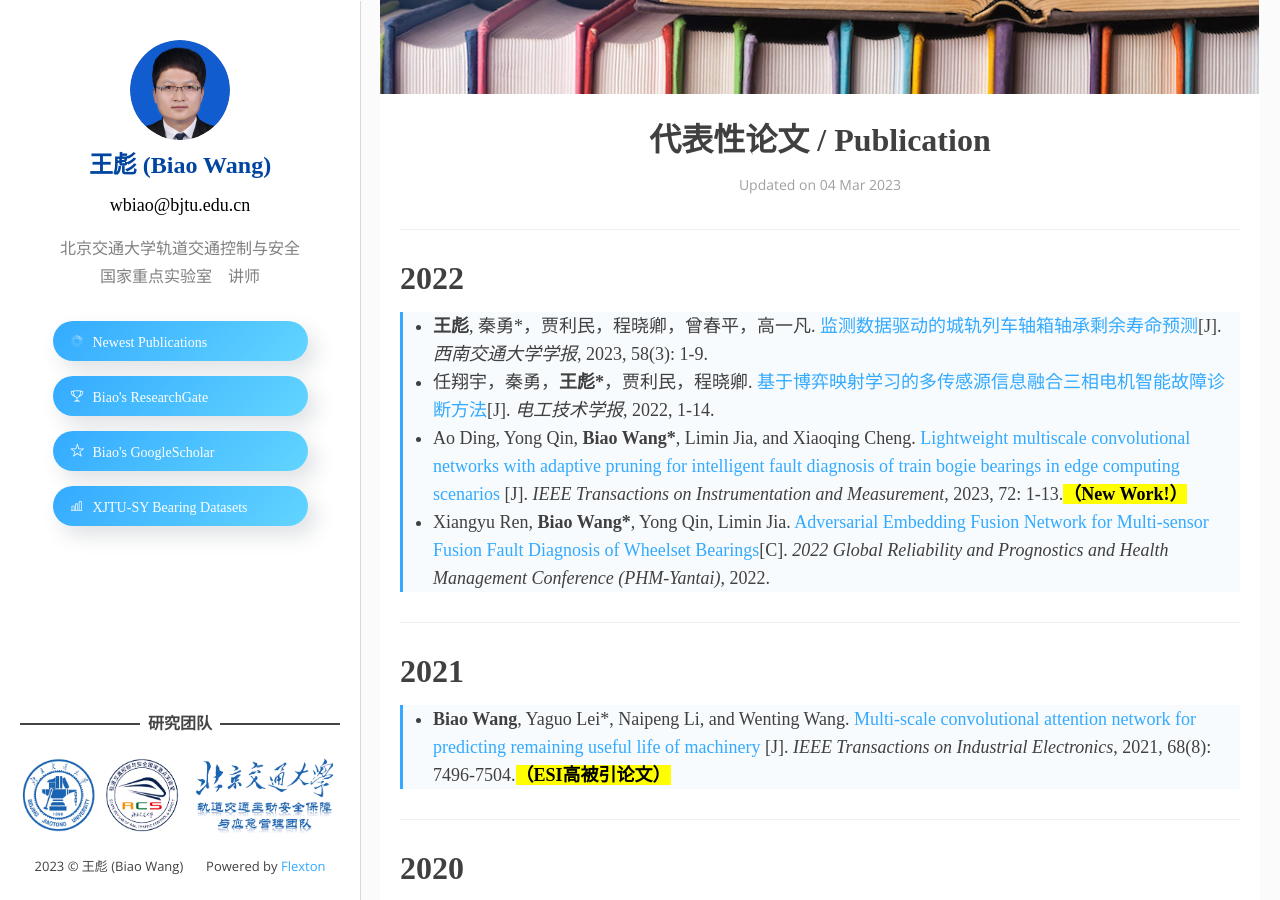
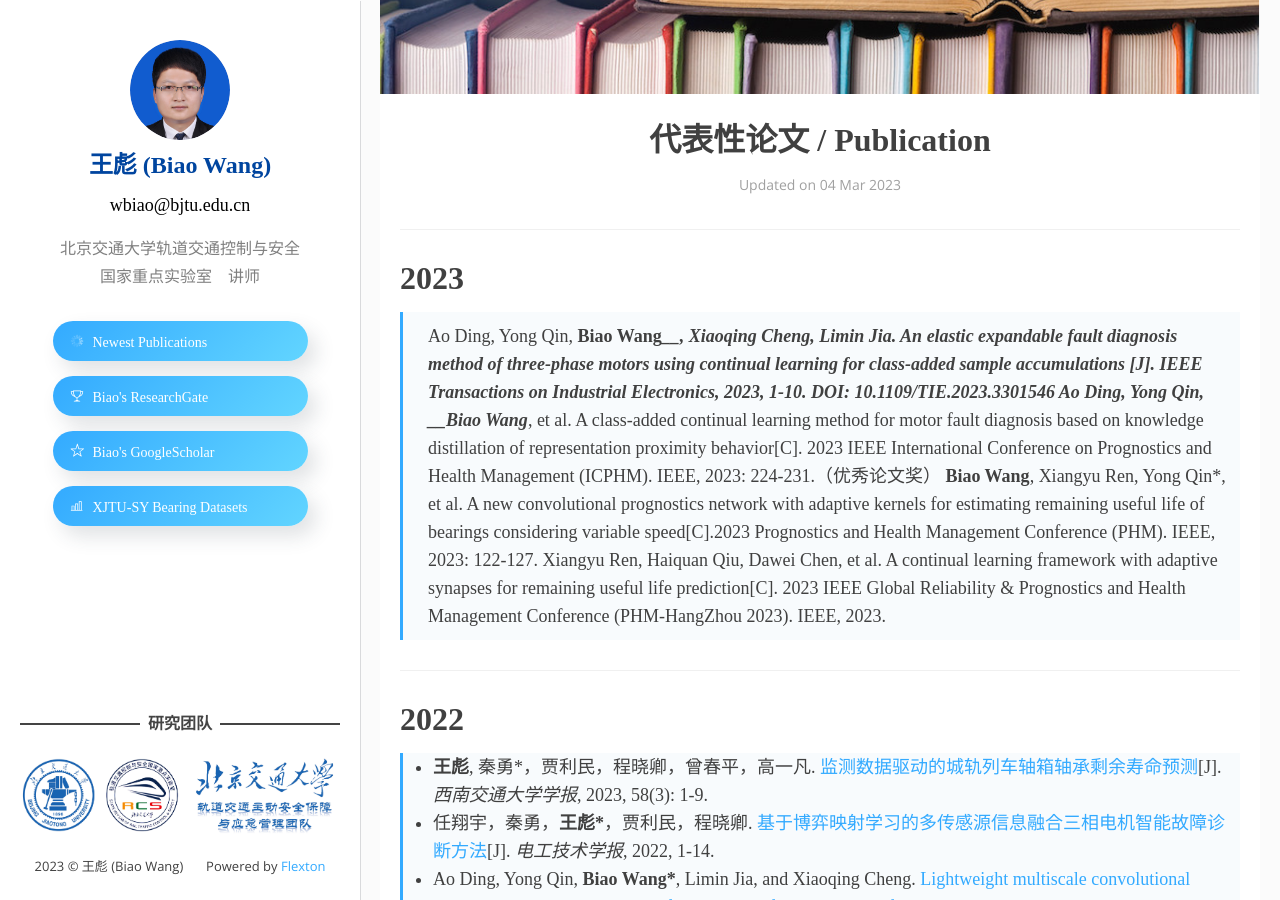
Before and after one commit to WangBiaoXJTU/WangBiaoXJTU.github.io, a Jekyll site: the page built from _posts/2021-06-28-publication.markdown, in a window 1280 px wide and 900 px high, scrolled down 419 px. Built offline with Jekyll 4.4.1, drawn with Linux system fonts in a browser that asks for light colours; some web fonts are replaced.

Commit message:
Update 2021-06-28-publication.markdown

```diff
--- a/_posts/2021-06-28-publication.markdown
+++ b/_posts/2021-06-28-publication.markdown
@@ -8,6 +8,13 @@ introduction: Some representative publications, including research articles, con
 tags:
 categories:
 ---
+***
+# 2023
+> Ao Ding, Yong Qin, __Biao Wang*__, Xiaoqing Cheng, Limin Jia. An elastic expandable fault diagnosis method of three-phase motors using continual learning for class-added sample accumulations [J]. IEEE Transactions on Industrial Electronics, 2023, 1-10. DOI: 10.1109/TIE.2023.3301546
+> Ao Ding, Yong Qin, __Biao Wang*__, et al. A class-added continual learning method for motor fault diagnosis based on knowledge distillation of representation proximity behavior[C]. 2023 IEEE International Conference on Prognostics and Health Management (ICPHM). IEEE, 2023: 224-231.（优秀论文奖）
+> __Biao Wang__, Xiangyu Ren, Yong Qin*, et al. A new convolutional prognostics network with adaptive kernels for estimating remaining useful life of bearings considering variable speed[C].2023 Prognostics and Health Management Conference (PHM). IEEE, 2023: 122-127.
+> Xiangyu Ren, Haiquan Qiu, Dawei Chen, et al. A continual learning framework with adaptive synapses for remaining useful life prediction[C].  2023 IEEE Global Reliability & Prognostics and Health Management Conference (PHM-HangZhou 2023). IEEE, 2023.
+
 ***
 # 2022
 > * __王彪__, 秦勇*，贾利民，程晓卿，曾春平，高一凡. [监测数据驱动的城轨列车轴箱轴承剩余寿命预测](https://kns.cnki.net/kcms2/article/abstract?v=3uoqIhG8C45S0n9fL2suRadTyEVl2pW9UrhTDCdPD65IXe8xbsrGOBYvzK2wmtTicAVnqgLITAWD_cwlSxsindOPfkwznS6x&uniplatform=NZKPT)[J]. _西南交通大学学报_, 2023, 58(3): 1-9.
```
